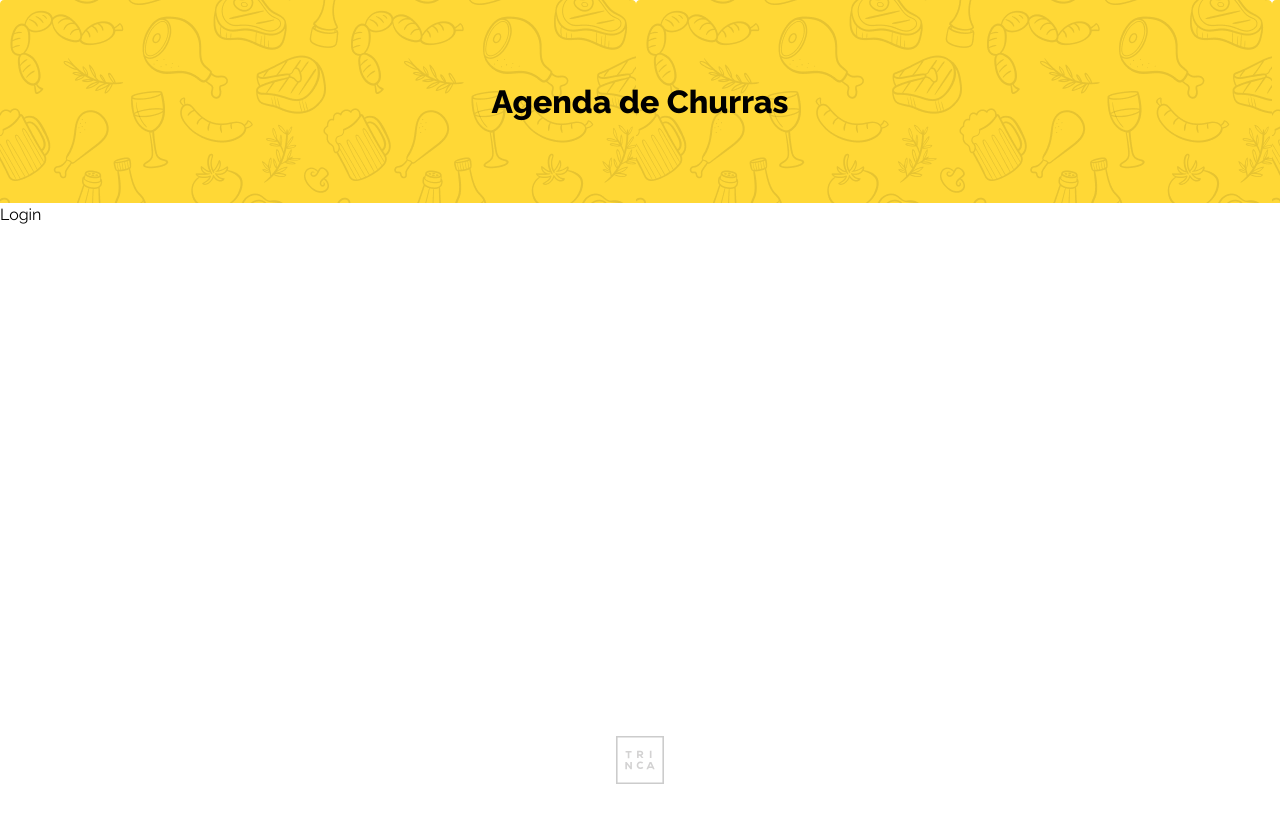
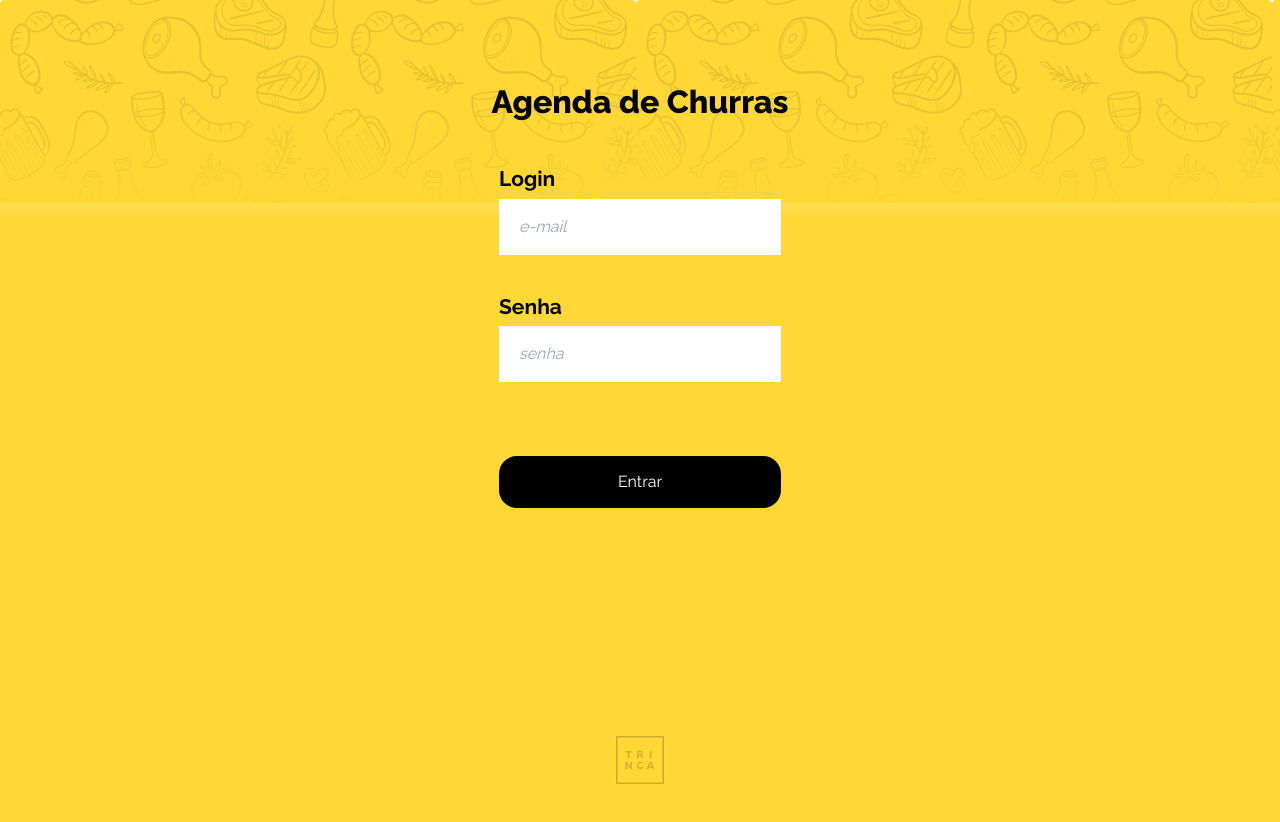
Before and after one commit to gamadv/ichurras, a Next.js app: page /signin in a window 1280 px wide. Shown: the top 822 px of the page. Before the commit the page ends 800 px from the top, so only its background shows below. Built offline with nearby package versions, Linux system fonts and the light colour scheme.

Commit message:
feat: Create SignIn page

```diff
--- a/src/app/(auth)/signin/page.tsx
+++ b/src/app/(auth)/signin/page.tsx
@@ -1,7 +1,45 @@
+'use client'
+import { useRouter } from 'next/navigation'
+import { FormEvent } from 'react'
+
 export default function SignIn() {
+  const history = useRouter()
+
+  function handleSubmit(event: FormEvent<HTMLFormElement>) {
+    event.preventDefault()
+    localStorage.setItem('HASLOGGED', 'true')
+    history.push('/agenda')
+  }
   return (
-    <main>
-      <p>Login</p>
+    <main className='mt-[-6.5rem] w-full h-full flex justify-center bg-iChurras_bg pt-16'>
+      <form onSubmit={handleSubmit} className='w-full max-w-[282px] h-fit'>
+        <fieldset className='flex flex-col mb-9'>
+          <label className='font-bold text-[21px]' htmlFor='email'>
+            Login
+          </label>
+          <input
+            className='italic w-full mt-1 pl-5 py-4'
+            type='email'
+            id='email'
+            placeholder='e-mail'
+            required
+          />
+        </fieldset>
+        <fieldset className='flex flex-col'>
+          <label className='font-bold text-[21px]' htmlFor='password'>
+            Senha
+          </label>
+          <input
+            className='italic w-full mt-1 pl-5 py-4'
+            type='password'
+            placeholder='senha'
+            required
+          />
+        </fieldset>
+        <button className='w-full rounded-[18px] bg-black px-[115px] py-[14px] mt-[74px] text-white text-center'>
+          Entrar
+        </button>
+      </form>
     </main>
   )
 }
```
